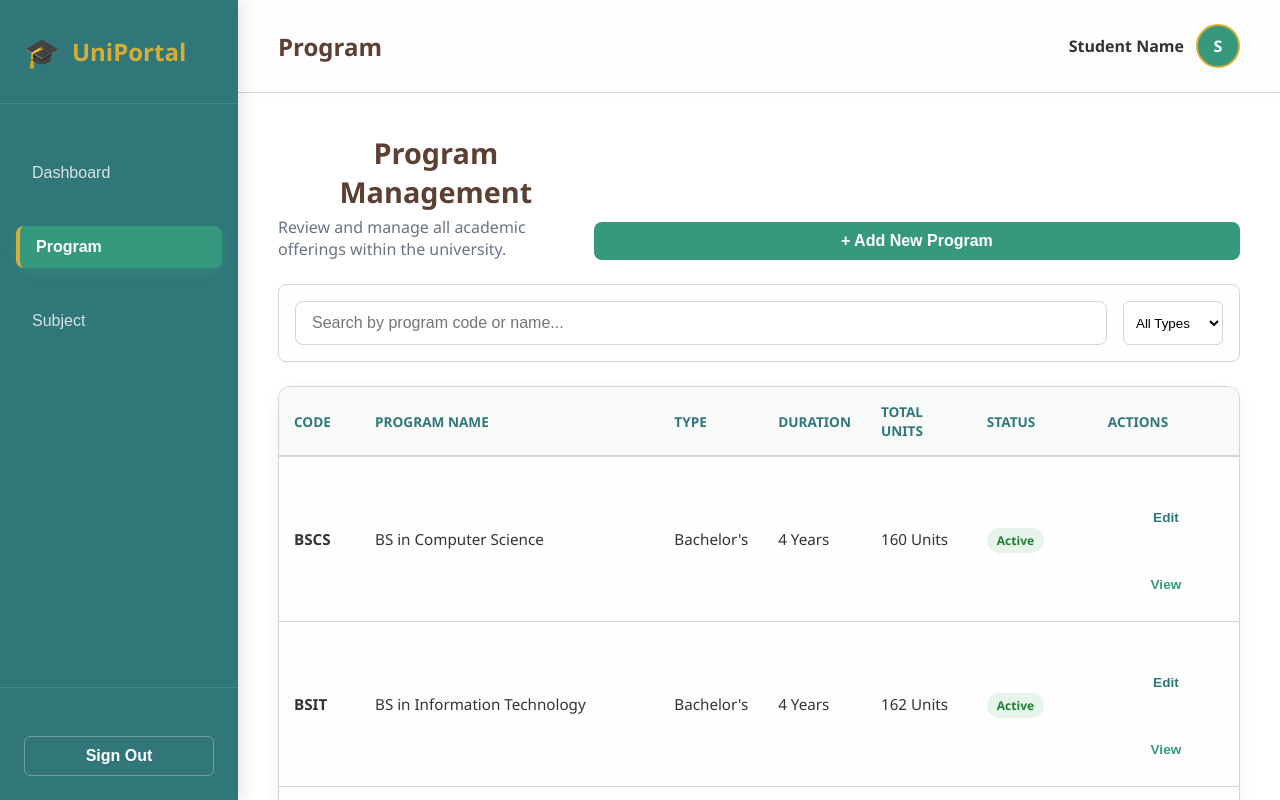
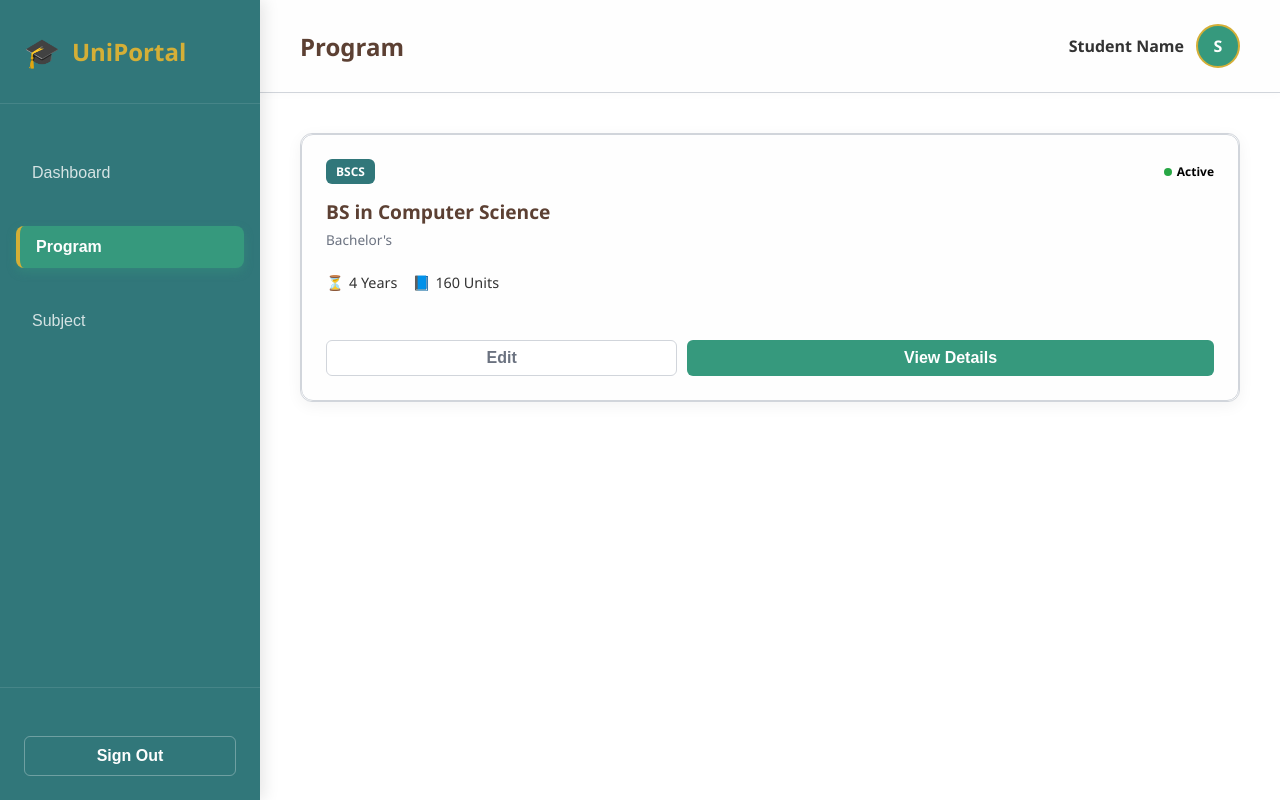
Before and after one commit to KenFemboy/LABRADOR_IT15-L_Frontend, a React (Vite) app in the folder LABRADOR-React-app/: page / in a window 1280 px wide. Both pictures are taken after a click on the button "Program". Built offline with nearby package versions, Linux system fonts and the light colour scheme.

Commit message:
tweaked program

```diff
--- a/LABRADOR-React-app/src/components/css/program.css
+++ b/LABRADOR-React-app/src/components/css/program.css
@@ -310,3 +310,180 @@
   from { opacity: 0; transform: translateY(10px); }
   to { opacity: 1; transform: translateY(0); }
 }
+
+.program-card {
+  background: var(--bg-cream);
+  border: 1px solid var(--border-color);
+  border-radius: 12px;
+  padding: 1.5rem;
+  display: flex;
+  flex-direction: column;
+  transition: transform 0.2s ease, box-shadow 0.2s ease;
+  position: relative;
+  overflow: hidden;
+}
+
+.program-card:hover {
+  transform: translateY(-5px);
+  box-shadow: 0 8px 20px rgba(49, 119, 122, 0.1);
+  border-color: var(--primary-teal);
+}
+
+.card-header {
+  display: flex;
+  justify-content: space-between;
+  align-items: center;
+  margin-bottom: 1rem;
+}
+
+.program-code-tag {
+  background: var(--secondary-green);
+  color: white;
+  padding: 4px 10px;
+  border-radius: 6px;
+  font-size: 0.75rem;
+  font-weight: 800;
+}
+
+/* Status Dots */
+.status-dot {
+  font-size: 0.75rem;
+  font-weight: 700;
+  display: flex;
+  align-items: center;
+  gap: 5px;
+}
+
+.status-dot::before {
+  content: '';
+  width: 8px;
+  height: 8px;
+  border-radius: 50%;
+}
+
+.status-dot.active::before { background-color: #28a745; }
+.status-dot.under-review::before { background-color: var(--accent-gold); }
+.status-dot.phased-out::before { background-color: #dc3545; }
+
+.program-name {
+  margin: 0;
+  font-size: 1.2rem;
+  color: var(--lyre-brown);
+  line-height: 1.3;
+}
+
+.program-type {
+  color: var(--text-muted);
+  font-size: 0.85rem;
+  margin: 5px 0 1.5rem 0;
+}
+
+.program-meta {
+  display: flex;
+  gap: 15px;
+  margin-bottom: 1.5rem;
+  font-size: 0.9rem;
+  color: var(--text-main);
+  font-weight: 500;
+}
+
+.meta-item {
+  display: flex;
+  align-items: center;
+  gap: 5px;
+}
+
+/* Actions */
+.card-actions {
+  display: grid;
+  grid-template-columns: 1fr 1.5fr;
+  gap: 10px;
+  margin-top: auto;
+}
+
+.card-btn {
+  padding: 8px;
+  border-radius: 6px;
+  font-weight: 600;
+  cursor: pointer;
+  border: 1.5px solid transparent;
+  transition: all 0.2s;
+}
+
+.card-btn.edit {
+  background: white;
+  border-color: var(--border-color);
+  color: var(--text-muted);
+}
+
+.card-btn.view {
+  background: var(--primary-teal);
+  color: white;
+}
+
+.card-btn.view:hover {
+  background: var(--secondary-green);
+}
+
+.card-btn.edit:hover {
+  border-color: var(--lyre-brown);
+  color: var(--lyre-brown);
+}
+/* Modal Backdrop */
+.modal-overlay {
+  position: fixed;
+  top: 0;
+  left: 0;
+  width: 100%;
+  height: 100%;
+  background: rgba(49, 119, 122, 0.4); /* Secondary Green with transparency */
+  backdrop-filter: blur(5px); /* Modern blur effect */
+  display: flex;
+  justify-content: center;
+  align-items: center;
+  z-index: 1000;
+  padding: 20px;
+}
+
+/* Modal Box */
+.modal-container {
+  background: var(--bg-cream);
+  width: 100%;
+  max-width: 900px;
+  max-height: 90vh;
+  border-radius: 16px;
+  position: relative;
+  box-shadow: 0 20px 50px rgba(0, 0, 0, 0.2);
+  overflow-y: auto; /* Scrollable content */
+  animation: modalScaleUp 0.3s cubic-bezier(0.34, 1.56, 0.64, 1);
+  border: 1px solid var(--accent-gold);
+}
+
+.modal-close-btn {
+  position: absolute;
+  top: 20px;
+  right: 20px;
+  background: var(--secondary-green);
+  color: white;
+  border: none;
+  font-size: 1.5rem;
+  width: 35px;
+  height: 35px;
+  border-radius: 50%;
+  cursor: pointer;
+  z-index: 10;
+  display: flex;
+  align-items: center;
+  justify-content: center;
+  transition: background 0.2s;
+}
+
+.modal-close-btn:hover {
+  background: var(--lyre-brown);
+}
+
+/* Animation */
+@keyframes modalScaleUp {
+  from { opacity: 0; transform: scale(0.95) translateY(20px); }
+  to { opacity: 1; transform: scale(1) translateY(0); }
+}
--- a/LABRADOR-React-app/src/components/jsx/Program/Program.jsx
+++ b/LABRADOR-React-app/src/components/jsx/Program/Program.jsx
@@ -5,7 +5,7 @@ const Program = () => {
   return (
     <>
         <ProgramList />
-        <ProgramDetails/>
+
     </>
   )
 }
--- a/LABRADOR-React-app/src/components/jsx/Program/Programcard.jsx
+++ b/LABRADOR-React-app/src/components/jsx/Program/Programcard.jsx
@@ -1,9 +1,40 @@
-import React from 'react'
+import React from 'react';
+import '../../css/program.css';
 
-const Programcard = () => {
+const ProgramCard = ({ program, onView, onEdit }) => {
+
+
   return (
-    <div>Programcard</div>
-  )
-}
+    <div className="program-card">
+      <div className="card-header">
+        <span className="program-code-tag">{program.code}</span>
+        <span className={`status-dot ${program.status.toLowerCase().replace(/\s/g, '-')}`}>
+          {program.status}
+        </span>
+      </div>
 
-export default Programcard
+      <div className="card-body">
+        <h3 className="program-name">{program.name}</h3>
+        <p className="program-type">{program.type}</p>
+
+        <div className="program-meta">
+          <div className="meta-item">
+            <span className="meta-icon">⏳</span>
+            <span>{program.duration}</span>
+          </div>
+          <div className="meta-item">
+            <span className="meta-icon">📘</span>
+            <span>{program.units} Units</span>
+          </div>
+        </div>
+      </div>
+
+      <div className="card-actions">
+        <button className="card-btn edit" onClick={() => onEdit(program)}>Edit</button>
+        <button className="card-btn view" onClick={() => onView(program)}>View Details</button>
+      </div>
+    </div>
+  );
+};
+
+export default ProgramCard;
--- a/LABRADOR-React-app/src/components/jsx/Program/Programdetails.jsx
+++ b/LABRADOR-React-app/src/components/jsx/Program/Programdetails.jsx
@@ -1,59 +1,38 @@
-import React, { useState } from 'react';
+import React from 'react';
 import '../../css/program.css';
 
-const ProgramDetails = ({ programId, onBack }) => {
-  const [isModalOpen, setIsModalOpen] = useState(false);
+const ProgramDetails = ({ program, isModalView }) => {
+  // Guard clause: If no program is selected yet, don't render anything
+  if (!program) return null;
 
-  // Mock Data for a specific program
-  const programData = {
-    code: 'BSCS',
-    name: 'Bachelor of Science in Computer Science',
-    description: 'A rigorous program focusing on the theoretical foundations of information and computation, taking a scientific and practical approach to computation and its applications.',
-    duration: '4 Years',
-    units: 160,
-    status: 'Active',
-    curriculum: [
-      {
-        year: '1st Year',
-        semesters: [
-          { sem: '1st Semester', subjects: ['Intro to Computing', 'Programming 1', 'Math in Modern World'] },
-          { sem: '2nd Semester', subjects: ['Programming 2', 'Discrete Math', 'Digital Design'] }
-        ]
-      },
-      {
-        year: '2nd Year',
-        semesters: [
-          { sem: '1st Semester', subjects: ['Data Structures', 'Object Oriented Programming', 'Ethics'] },
-          { sem: '2nd Semester', subjects: ['Algorithms', 'Database Management', 'Computer Org'] }
-        ]
-      }
-      // Add 3rd and 4th years as needed
-    ]
-  };
+  // Use the passed program data, fallback to defaults if properties are missing
+  const {
+    code = 'N/A',
+    name = 'Unknown Program',
+    description = 'No description available.',
+    duration = 'N/A',
+    units = 0,
+    curriculum = [] // In a real app, you'd fetch this based on program.id
+  } = program;
 
   return (
-    <div className="details-container">
-      {/* Back Button & Actions */}
-      <div className="details-nav">
-        <button className="back-btn" onClick={onBack}>← Back to Programs</button>
-        <button className="edit-btn" onClick={() => setIsModalOpen(true)}>Edit Program</button>
-      </div>
+    <div className={`details-container ${isModalView ? 'in-modal' : ''}`}>
 
       {/* Hero Section */}
       <header className="program-hero">
         <div className="hero-main">
-          <span className="hero-code">{programData.code}</span>
-          <h1>{programData.name}</h1>
-          <p className="program-desc">{programData.description}</p>
+          <span className="hero-code">{code}</span>
+          <h1>{name}</h1>
+          <p className="program-desc">{description}</p>
         </div>
         <div className="hero-stats">
           <div className="stat-box">
             <span className="label">Duration</span>
-            <span className="value">{programData.duration}</span>
+            <span className="value">{duration}</span>
           </div>
           <div className="stat-box">
             <span className="label">Total Units</span>
-            <span className="value">{programData.units}</span>
+            <span className="value">{units}</span>
           </div>
         </div>
       </header>
@@ -61,58 +40,37 @@ const ProgramDetails = ({ programId, onBack }) => {
       {/* Year Levels & Subjects */}
       <section className="curriculum-section">
         <h3>Curriculum Overview</h3>
+        {curriculum.length > 0 ? (
           <div className="year-grid">
-          {programData.curriculum.map((level, index) => (
+            {curriculum.map((level, index) => (
               <div key={index} className="year-card">
                 <h4>{level.year}</h4>
                 {level.semesters.map((s, i) => (
                   <div key={i} className="semester-block">
                     <h5>{s.sem}</h5>
                     <ul>
-                    {s.subjects.map((sub, j) => <li key={j}>{sub}</li>)}
+                      {s.subjects.map((sub, j) => (
+                        <li key={j}>{sub}</li>
+                      ))}
                     </ul>
                   </div>
                 ))}
               </div>
             ))}
           </div>
+        ) : (
+          <div className="no-data-msg">
+            <p>Detailed curriculum data is currently being updated for this program.</p>
+          </div>
+        )}
       </section>
 
-      {/* Modal Design (Design Only) */}
-      {isModalOpen && (
-        <div className="modal-overlay">
-          <div className="modal-content">
-            <div className="modal-header">
-              <h2>Modify Program</h2>
-              <button className="close-x" onClick={() => setIsModalOpen(false)}>×</button>
-            </div>
-            <form className="modal-form" onClick={(e) => e.preventDefault()}>
-              <div className="form-row">
-                <div className="input-group">
-                  <label>Program Code</label>
-                  <input type="text" defaultValue={programData.code} />
-                </div>
-                <div className="input-group">
-                  <label>Status</label>
-                  <select>
-                    <option>Active</option>
-                    <option>Under Review</option>
-                    <option>Phased Out</option>
-                  </select>
-                </div>
-              </div>
-              <label>Full Program Name</label>
-              <input type="text" defaultValue={programData.name} />
-
-              <label>Description</label>
-              <textarea rows="4" defaultValue={programData.description}></textarea>
-
-              <div className="modal-footer">
-                <button className="cancel-btn" onClick={() => setIsModalOpen(false)}>Cancel</button>
-                <button className="save-btn">Save Changes</button>
-              </div>
-            </form>
-          </div>
+      {/* Action Footer for Modal View */}
+      {isModalView && (
+        <div className="details-footer">
+           <button className="print-btn" onClick={() => window.print()}>
+             🖨️ Print Curriculum
+           </button>
         </div>
       )}
     </div>
--- a/LABRADOR-React-app/src/components/jsx/Program/Programlist.jsx
+++ b/LABRADOR-React-app/src/components/jsx/Program/Programlist.jsx
@@ -1,72 +1,56 @@
 import React, { useState } from 'react';
-import '../../css/program.css';
+import ProgramCard from '../Program/Programcard.jsx';
+import ProgramDetails from '../Program/Programdetails.jsx'; // Import your details component
+import '../../css/program.css'; // Import your CSS for styling
 
 const ProgramList = () => {
-  // Mock Data for University Programs
   const [programs] = useState([
+    /* ... your program data ... */
     { id: 1, code: 'BSCS', name: 'BS in Computer Science', type: "Bachelor's", duration: '4 Years', units: 160, status: 'Active' },
-    { id: 2, code: 'BSIT', name: 'BS in Information Technology', type: "Bachelor's", duration: '4 Years', units: 162, status: 'Active' },
-    { id: 3, code: 'ACT', name: 'Associate in Computer Technology', type: 'Diploma', duration: '2 Years', units: 72, status: 'Under Review' },
-    { id: 4, code: 'BSIS', name: 'BS in Information Systems', type: "Bachelor's", duration: '4 Years', units: 158, status: 'Active' },
-    { id: 5, code: 'BSEMC', name: 'BS in Entertainment & Multimedia Computing', type: "Bachelor's", duration: '4 Years', units: 165, status: 'Phased Out' },
   ]);
 
+  // State to track the program selected for the modal
+  const [selectedProgram, setSelectedProgram] = useState(null);
+
+  const openDetails = (program) => {
+    setSelectedProgram(program);
+  };
+
+  const closeDetails = () => {
+    setSelectedProgram(null);
+  };
+
   return (
-    <div className="program-list-container">
-      <div className="list-header">
-        <div className="header-text">
-          <h2>Program Management</h2>
-          <p>Review and manage all academic offerings within the university.</p>
+    <div className="program-list-page">
+      {/* ... Header and Filters ... */}
+
+      <div className="table-wrapper">
+        <div className="program-grid">
+          {programs.map((program) => (
+            <ProgramCard
+              key={program.id}
+              program={program}
+              onView={() => openDetails(program)} // Now opens modal
+              onEdit={(p) => console.log("Editing", p.code)}
+            />
+          ))}
         </div>
-        <button className="add-program-btn">+ Add New Program</button>
       </div>
 
-      {/* Filter/Search Bar */}
-      <div className="table-controls">
-        <input type="text" placeholder="Search by program code or name..." className="search-input" />
-        <select className="filter-select">
-          <option value="">All Types</option>
-          <option value="bachelors">Bachelor's</option>
-          <option value="diploma">Diploma</option>
-        </select>
-      </div>
+      {/* --- PROGRAM DETAILS MODAL --- */}
+      {selectedProgram && (
+        <div className="modal-overlay" onClick={closeDetails}>
+          <div className="modal-container" onClick={(e) => e.stopPropagation()}>
+            <button className="modal-close-btn" onClick={closeDetails}>&times;</button>
 
-      {/* Programs Table */}
-      <div className="table-wrapper">
-        <table className="program-table">
-          <thead>
-            <tr>
-              <th>Code</th>
-              <th>Program Name</th>
-              <th>Type</th>
-              <th>Duration</th>
-              <th>Total Units</th>
-              <th>Status</th>
-              <th>Actions</th>
-            </tr>
-          </thead>
-          <tbody>
-            {programs.map((program) => (
-              <tr key={program.id}>
-                <td className="code-cell">{program.code}</td>
-                <td className="name-cell">{program.name}</td>
-                <td>{program.type}</td>
-                <td>{program.duration}</td>
-                <td>{program.units} Units</td>
-                <td>
-                  <span className={`status-pill ${program.status.toLowerCase().replace(/\s/g, '-')}`}>
-                    {program.status}
-                  </span>
-                </td>
-                <td>
-                  <button className="action-link edit">Edit</button>
-                  <button className="action-link view">View</button>
-                </td>
-              </tr>
-            ))}
-          </tbody>
-        </table>
-      </div>
+            {/* Pass the selected program data to your existing component */}
+            <ProgramDetails
+              program={selectedProgram}
+              isModalView={true}
+            />
+          </div>
+        </div>
+      )}
     </div>
   );
 };
```
Lines whose indentation alone changed are shown as unchanged.
